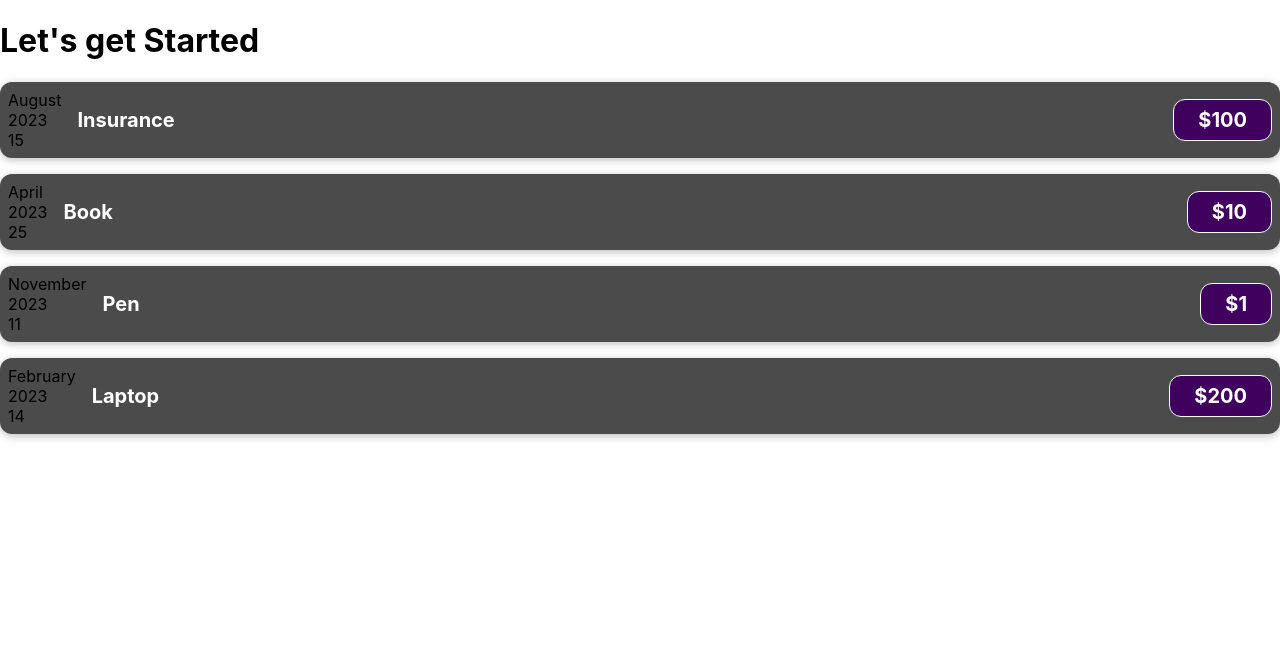
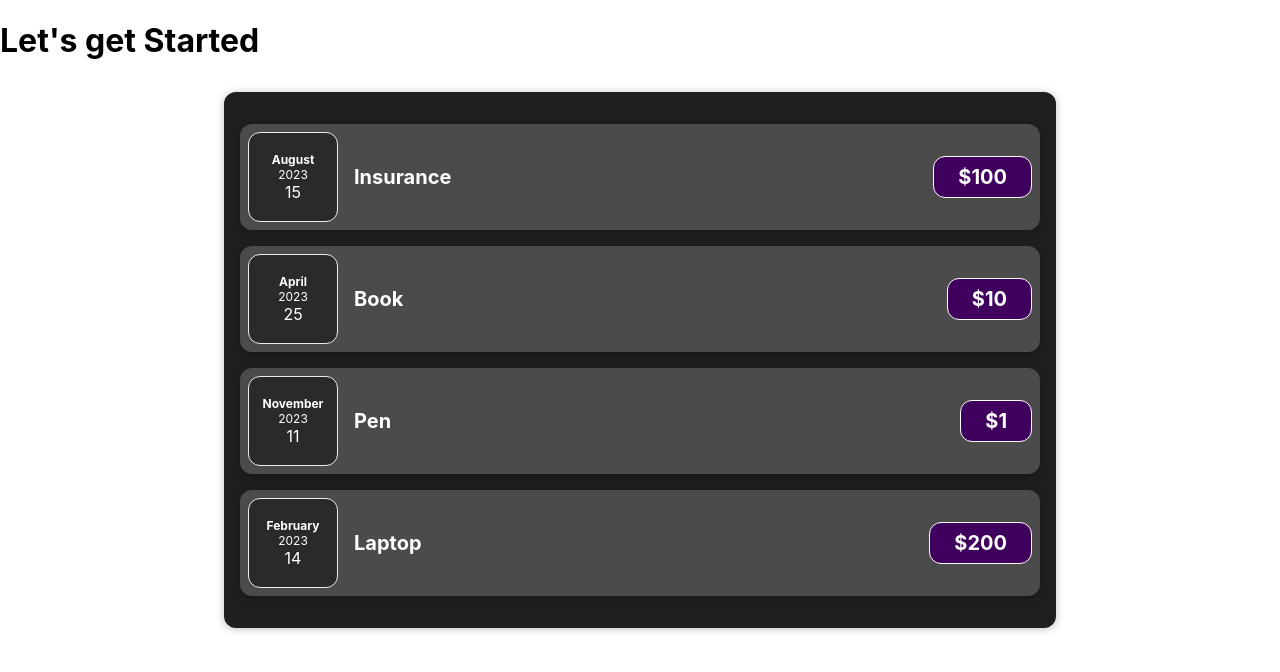
Before and after one commit to caffine-Overflow/project-one, a React (Create React App) app: page / in a window 1280 px wide. Shown: the top 672 px of the page. Built offline with nearby package versions, Linux system fonts and the light colour scheme.

Commit message:
splitting the component done

```diff
--- a/src/App.js
+++ b/src/App.js
@@ -1,4 +1,5 @@
-import ExpenseItem from "./component/ExpenseItem";
+
+import Expenses from "./component/Expenses";
 
 function App() {
   const expenses = [
@@ -11,17 +12,7 @@ function App() {
   return (
     <div>
       <h1>Let's get Started</h1>
-      {expenses.map((expense) => {
-        return (
-          <ExpenseItem
-            key={expense.id}
-            date={expense.date}
-            title={expense.title}
-            price={expense.price}
-
-          ></ExpenseItem>
-        );
-      })}
+      <Expenses expenses={expenses}></Expenses>
     </div>
   );
 }
--- /dev/null
+++ b/src/component/ExpenseDate.css
@@ -0,0 +1,26 @@
+.expense-date {
+    display: flex;
+    flex-direction: column;
+    width: 5.5rem;
+    height: 5.5rem;
+    border: 1px solid #ececec;
+    background-color: #2a2a2a;
+    color: white;
+    border-radius: 12px;
+    align-items: center;
+    justify-content: center;
+  }
+
+  .expense-date__month {
+    font-size: 0.75rem;
+    font-weight: bold;
+  }
+
+  .expense-date__year {
+    font-size: 0.75rem;
+  }
+
+  .expense-date__day {
+    font-size: 1.5rem;
+    font-weight: bold;
+  }
--- /dev/null
+++ b/src/component/ExpenseDate.js
@@ -0,0 +1,16 @@
+import "./ExpenseDate.css";
+const months = ['January', 'February', 'March', 'April', 'May', 'June', 'July', 'August', 'September', 'October', 'November', 'December'];
+
+function ExpenseDate(props){
+    const month = months[props.date.getMonth()];
+    const year = props.date.getFullYear();
+    const day = props.date.getDate();
+    return(
+        <div className="expense-date">
+        <div className="expense-date__month">{month}</div>
+        <div className="expense-date__year">{year}</div>
+        <div className="expense-date__date">{day}</div>
+        </div>
+    )
+}
+export default ExpenseDate;
--- a/src/component/ExpenseItem.js
+++ b/src/component/ExpenseItem.js
@@ -1,25 +1,12 @@
 import "./ExpenseItem.css";
-
-
-const months = ['January', 'February', 'March', 'April', 'May', 'June', 'July', 'August', 'September', 'October', 'November', 'December'];
-
+import ExpenseDate from "./ExpenseDate";
 
 function ExpenseItem(props) {
 
-    const month = months[props.date.getMonth()];
-    const year = props.date.getFullYear();
-    // to  Ensure day has leading zero if needed
-    const day = props.date.getDate().toString().padStart(2, '0');
-
   return (
     <div className="expense-item">
-        <div>
-        <div>{month}</div>
-        <div>{year}</div>
-        <div>{day}</div>
-        </div>
-
-      <div className="expense-item__description">
+        <ExpenseDate date={props.date}></ExpenseDate>
+    <div className="expense-item__description">
         <h2>{props.title}</h2>
         <div className="expense-item__price">${props.price}</div>
       </div>
--- /dev/null
+++ b/src/component/Expenses.css
@@ -0,0 +1,9 @@
+.expenses {
+    padding: 1rem;
+    background-color: rgb(31, 31, 31);
+    margin: 2rem auto;
+    width: 50rem;
+    max-width: 95%;
+    border-radius: 12px;
+    box-shadow: 0 1px 8px rgba(0, 0, 0, 0.25);
+  }
--- /dev/null
+++ b/src/component/Expenses.js
@@ -0,0 +1,19 @@
+import ExpenseItem from "./ExpenseItem";
+import "./Expenses.css"
+function Expenses(props){
+  return(
+    <div className="expenses">
+       {props.expenses.map((expense, index) => {
+        return (
+          <ExpenseItem
+            key={expense.id}
+            date={expense.date}
+            title={expense.title}
+            price={expense.price}
+          ></ExpenseItem>
+        );
+      })}
+    </div>
+  );
+}
+export default Expenses;
```
